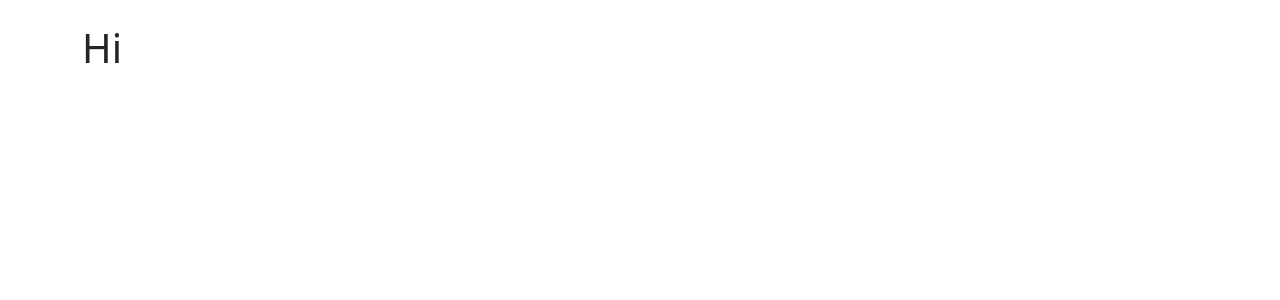
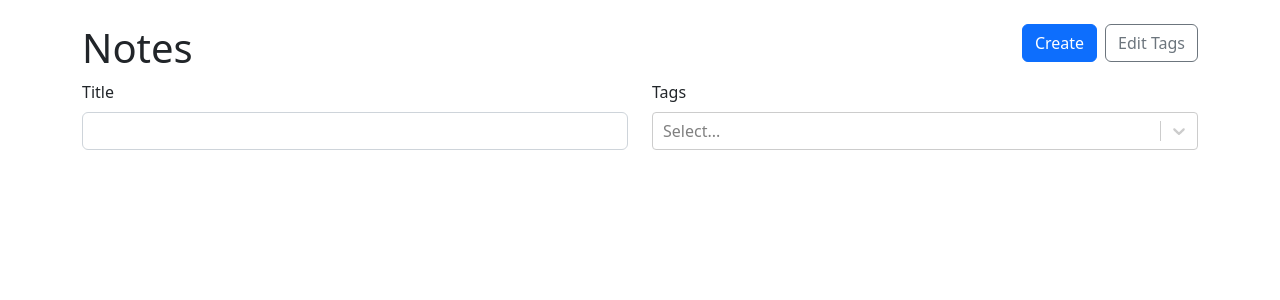
Before and after one commit to jsp220/Vite-Notes-App, a React (Vite) app: page / in a window 1280 px wide. Shown: the top 300 px of the page. Built offline with nearby package versions, Linux system fonts and the light colour scheme.

Commit message:
complete tag and new note creation

```diff
--- a/src/App.tsx
+++ b/src/App.tsx
@@ -5,6 +5,8 @@ import { Navigate, Route, Routes } from "react-router-dom"
 import { NewNote } from "./NewNote"
 import { useLocalStorage } from "./useLocalStorage"
 import { v4 as uuidV4 } from "uuid"
+import { NoteList } from "./components/NoteList"
+import Home from "./Home"
 
 export type Note = {
   id: string
@@ -57,7 +59,7 @@ function App() {
   return (
     <Container className="my-4">
       <Routes>
-        <Route path="/" element={<h1>Hi</h1>} />
+        <Route path="/" element={<Home availableTags={tags} />} />
         <Route
           path="/new"
           element={
--- /dev/null
+++ b/src/Home.tsx
@@ -0,0 +1,25 @@
+import { Button, Col, Row, Stack } from "react-bootstrap";
+import { Link } from "react-router-dom";
+import { Tag } from "./App";
+import { NoteList } from "./components/NoteList";
+
+export type HomeProps = {
+  availableTags: Tag[]
+}
+
+export default function Home({ availableTags }: HomeProps) {
+  return <>
+    <Row>
+      <Col><h1>Notes</h1></Col>
+      <Col xs="auto">
+        <Stack gap={2} direction="horizontal">
+          <Link to="/new">
+            <Button variant="primary">Create</Button>
+          </Link>
+          <Button variant="outline-secondary">Edit Tags</Button>
+        </Stack>
+      </Col>
+    </Row>
+    <NoteList availableTags={availableTags}/>
+  </>
+}
--- a/src/components/NoteForm.tsx
+++ b/src/components/NoteForm.tsx
@@ -1,6 +1,6 @@
 import { FormEvent, useRef, useState } from "react";
 import { Button, Col, Form, Row, Stack } from "react-bootstrap";
-import { Link } from "react-router-dom";
+import { Link, useNavigate } from "react-router-dom";
 import CreatableReactSelect from "react-select/creatable";
 import { NoteData, Tag } from "../App";
 import { v4 as uuidV4 } from "uuid"
@@ -15,6 +15,7 @@ export function NoteForm({ onSubmit, onAddTag, availableTags }: NoteFormProps) {
 	const titleRef = useRef<HTMLInputElement>(null)
 	const bodyRef = useRef<HTMLTextAreaElement>(null)
 	const [selectedTags, setSelectedTags] = useState<Tag[]>([])
+	const navigate = useNavigate()
 
 	function handleSubmit(e: FormEvent) {
 		e.preventDefault()
@@ -22,8 +23,10 @@ export function NoteForm({ onSubmit, onAddTag, availableTags }: NoteFormProps) {
 		onSubmit({
 			title: titleRef.current!.value,
 			body: bodyRef.current!.value,
-			tags: []
+			tags: selectedTags
 		})
+
+		navigate("..")
 	}
 
 	return (
@@ -40,11 +43,11 @@ export function NoteForm({ onSubmit, onAddTag, availableTags }: NoteFormProps) {
 						<Form.Group controlId="tags">
 							<Form.Label>Tags</Form.Label>
 							<CreatableReactSelect
-							onCreateOption={label => {
-								const newTag = { id: uuidV4(), label }
-								onAddTag(newTag)
-								setSelectedTags(prev => [...prev, newTag])
-							}}
+								onCreateOption={label => {
+									const newTag = { id: uuidV4(), label }
+									onAddTag(newTag)
+									setSelectedTags(prev => [...prev, newTag])
+								}}
 								value={selectedTags.map(tag => {
 									return { label: tag.label, value: tag.id }
 								})}
--- /dev/null
+++ b/src/components/NoteList.tsx
@@ -0,0 +1,47 @@
+import { useState } from "react";
+import { Col, Form, Row } from "react-bootstrap";
+import ReactSelect from "react-select";
+import { Tag } from "../App";
+import { HomeProps } from "../Home";
+
+export function NoteList({ availableTags }: HomeProps) {
+  const [selectedTags, setSelectedTags] = useState<Tag[]>([])
+  const [title, setTitle] = useState("")
+
+  return <>
+    <Form>
+      <Row className="mb-4">
+        <Col>
+          <Form.Group controlId="title">
+            <Form.Label>Title</Form.Label>
+            <Form.Control
+              type="text"
+              value={title}
+              onChange={e => setTitle(e.target.value)}
+            />
+          </Form.Group>
+        </Col>
+        <Col>
+          <Form.Group controlId="tags">
+            <Form.Label>Tags</Form.Label>
+            <ReactSelect
+              value={selectedTags.map(tag => {
+                return { label: tag.label, value: tag.id }
+              })}
+              options={availableTags.map(tag => {
+                return { label: tag.label, value: tag.id }
+              })}
+              onChange={tags => {
+                setSelectedTags(
+                  tags.map(tag => {
+                    return { label: tag.label, id: tag.value }
+                  })
+                )
+              }}
+              isMulti />
+          </Form.Group>
+        </Col>
+      </Row>
+    </Form>
+  </>
+}
```
